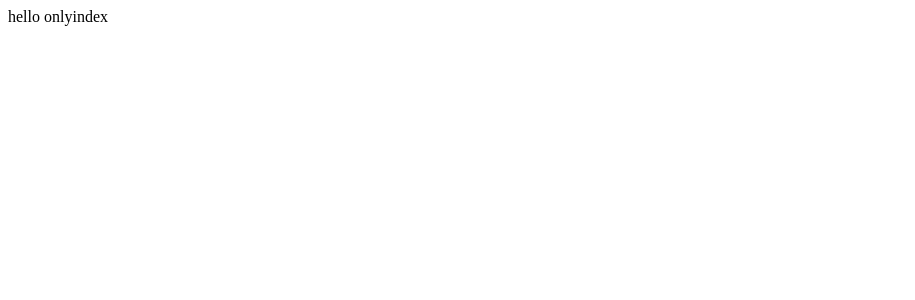
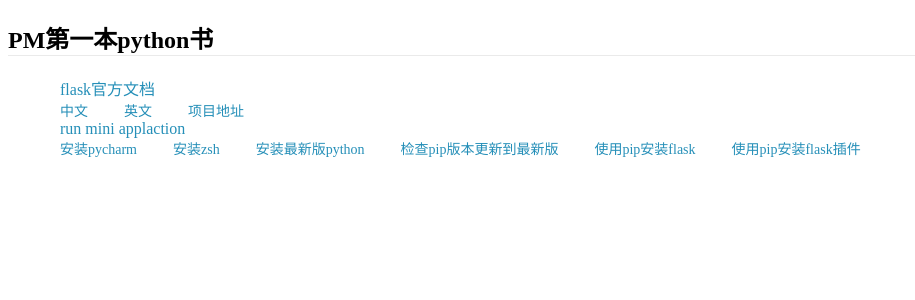
Before and after one commit to onlyindex/BooBear, a Flask app: page / in a window 1280 px wide. Before the commit the part shown is almost empty. Shown: the top 300 px of the page, without its empty margins (0-915 px from the left). Run offline with Flask 2, Linux system fonts and the light colour scheme.

Commit message:
尝试一下网站地图组织碎片化信息

```diff
--- a/app.py
+++ b/app.py
@@ -2,10 +2,12 @@ from flask import Flask,render_template
 from datetime import timedelta
 
 app = Flask(__name__)
+# 设置为开发模式
+app.config['DEBUG'] = True
 
 # 设置缓存时间1s
-app.config['SEND_FILE_MAX_AGE_DEFAULT '] = timedelta(seconds=1)
+app.config['SEND_FILE_MAX_AGE_DEFAULT'] = timedelta(seconds=1)
 
 @app.route('/')
-def hello_world():
+def home():
     return render_template('home.html')
--- a/templates/home.html
+++ b/templates/home.html
@@ -3,9 +3,70 @@
 <head>
     <meta charset="UTF-8">
     <title>hello</title>
+    <STYLE>
+        h2 {
+            border-bottom: 1px solid #eaeaea;
+        }
+
+        a {
+            text-decoration: none;
+            padding: 12px 12px;
+            color:#258fb8;
+
+
+        }
+        ul,li{ list-style: none;
+}
+.menu{
+    display: inline-block;
+}
+.menu_list{
+    display: none;
+}
+
+.menu:hover .menu_list {
+    display: block;
+}
+
+        .nav1 {
+    font-size: 16px;
+    text-align: center;
+    text-align: center;
+
+}
+
+
+.nav2 {
+    font-size: 14px;
+    text-align: center;
+}
+
+.nav3 {
+    font-size: 12px;
+    text-align: center;
+}
+
+    </STYLE>
 </head>
 <body>
-hello onlyindex
+
+<div class="sitemap">
+    <h2>PM第一本python书</h2>
+    <nav>
+        <ul>
+            <li><a class="nav1" href="#">flask官方文档</a></li>
+            <li><a class="nav2" href="#">中文</a>&ensp; <a class="nav2" href="#">英文</a>&ensp; <a class="nav2" href="#">项目地址</a></li>
+            <li><a class="nav1" href="#">run mini applaction</a></li>
+            <li><a class="nav2" href="#">安装pycharm</a>&ensp; <a class="nav2" href="#">安装zsh</a>&ensp; <div class="menu"><a class="nav2" href="#">安装最新版python</a>
+                <div class="menu_list"><a class="nav3" href="#">官网下载安装</a>&ensp; <a class="nav3" href="#">使用homebrew包管理安装</a></div></div>&ensp;
+                <a class="nav2" href="#">检查pip版本更新到最新版</a>&ensp; <a class="nav2" href="#">使用pip安装flask</a>&ensp;  <a class="nav2" href="#">使用pip安装flask插件</a>
+        </li>
+        </ul>
+    </nav>
+
+
+
+
 
 </body>
 </html>
```
